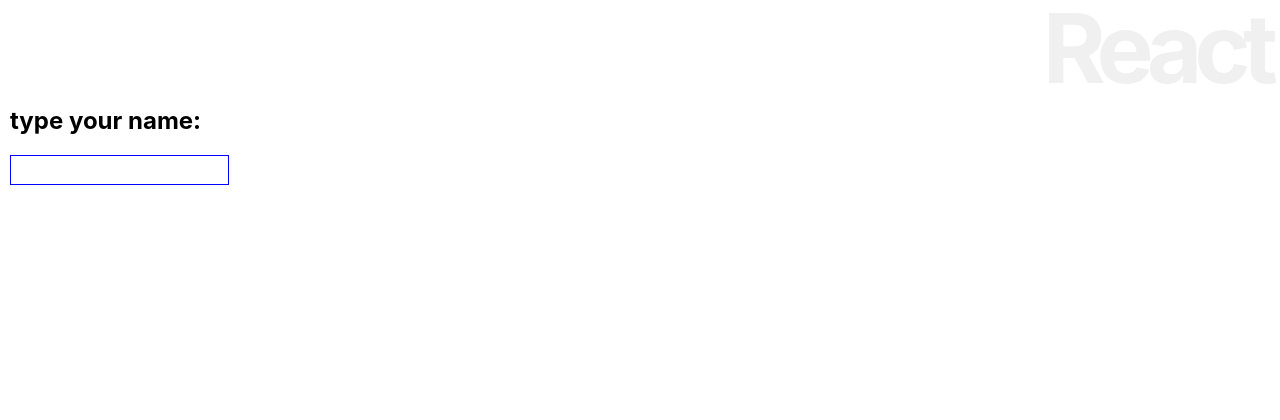
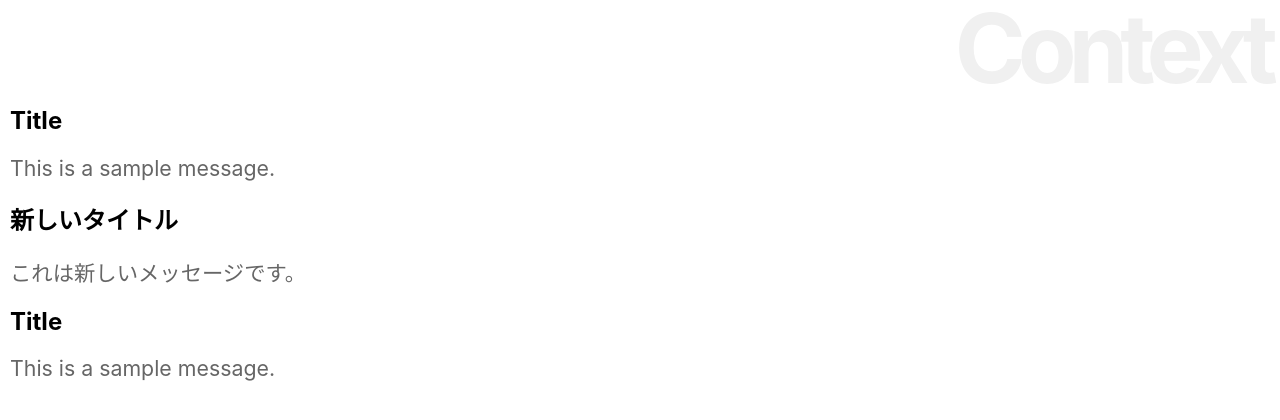
Before and after one commit to shunexe/react_training, a React (Create React App) app: page / in a window 1280 px wide. Shown: the top 420 px of the page. Built offline with nearby package versions, Linux system fonts and the light colour scheme.

Commit message:
コンテキストを利用

```diff
--- a/src/App.js
+++ b/src/App.js
@@ -3,57 +3,52 @@
 import './App.css';
 import _ from 'lodash'
 
-class App extends Component {
-  input = '';
+let data = {title:'Title',
+  message:'This is a sample message.'
+};
 
-  msgStyle = {
-    fontSize:"20pt",
-    color:"#900",
-    margin:"20px 0px",
-    padding:"5px",
-  }
+const SampleContext = React.createContext(data);
 
-  constructor(props){
-    super(props);
-    this.state={
-      message:'type your name:'
-    };
-    this.doCheck=this.doCheck.bind(this);
-  }
-  doCheck(event){
-    alert(event.target.value+"は長すぎます。（最大10文字)");
-  }
+class App extends Component{
+  newdata = {title:'新しいタイトル',message:'これは新しいメッセージです。'}
 
   render(){
-    return <div>
-      <h1>React</h1>
-      <h2>{this.state.message}</h2>
-      <Message maxlength="10" onCheck={this.doCheck} />
-    </div>;
+    return(
+      <div>
+        <h1>Context</h1>
+        <Title />
+        <Message />
+        <SampleContext .Provider value={this.newdata}>
+        <Title />
+        <Message />
+        </SampleContext .Provider>
+        <Title />
+        <Message />
+      </div>
+    );
+  }
+}
+
+class Title extends Component {
+  static contextType = SampleContext;
+
+  render(){
+    return(
+      <div>
+        <h2>{this.context.title}</h2>
+      </div>
+    )
   }
 }
 
 class Message extends Component{
-  inputStyle={
-    fontSize:"12pt",
-    padding:"5px"
-  }
-
-  constructor(props){
-    super(props);
-    this.doChange=this.doChange.bind(this);
-  }
-
-  doChange(e){
-    if(e.target.value.length > this.props.maxlength){
-      this.props.onCheck(e);
-      e.target.value=
-        e.target.value.substr(0,this.props.maxlength);
-    }
-  }
-
+  static contextType = SampleContext;
   render(){
-    return <input type="text" style={this.inputStyle} onChange={this.doChange} />
+    return (
+      <div>
+        <p>{this.context.message}</p>
+      </div>
+    )
   }
 }
 
```
